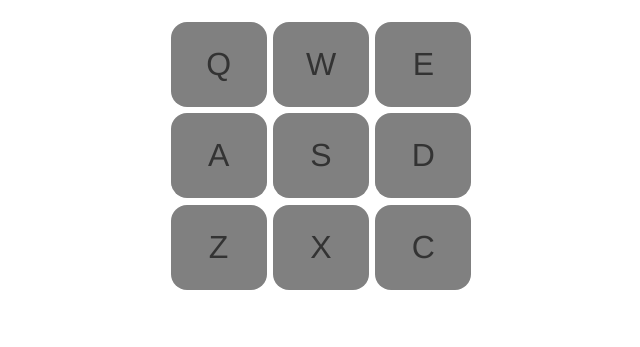
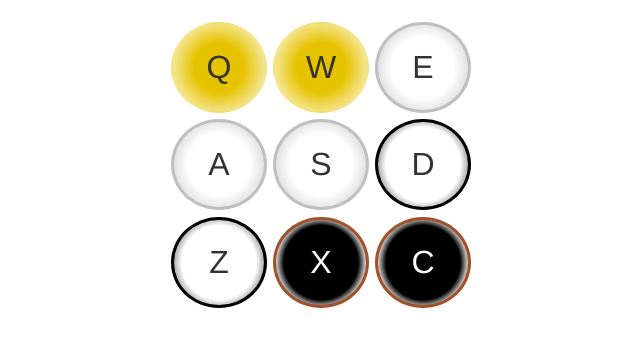
Before and after one commit to andrew-braun/fcc-drum-machine, a website built with Vite: page docs/index.html in a window 1280 px wide. Shown: the part 69-416 px from the top of the page, without its empty margins (319-959 px from the left). Built offline with nearby package versions, Linux system fonts and the light colour scheme.

Commit message:
build: Add drumhead changes to build

```diff
--- a/docs/style.css
+++ b/docs/style.css
@@ -31,16 +31,21 @@ p {
   position: relative;
   width: 2rem;
   margin: 0.2rem;
-  padding: 1.5rem 2rem;
-  border-radius: 1rem;
+  padding: 1.5rem 1.8rem;
+  border: 3px solid transparent;
+  border-radius: 50%;
   background: grey;
   text-align: center;
   font-size: 2rem;
   transition: transform 0.15s ease-out, border 0.15s ease-in-out;
 }
-.drum-pad-container .drum-pad:hover, .drum-pad-container .drum-pad:active, .drum-pad-container .drum-pad:focus {
+.drum-pad-container .drum-pad:hover, .drum-pad-container .drum-pad:focus {
   cursor: pointer;
-  transform: scale(1.05);
+  transform: scale(1.08);
+  border: 3px solid red;
+}
+.drum-pad-container .drum-pad:active {
+  transform: scale(0.92);
   border: 3px solid red;
 }
 .drum-pad-container .clip {
@@ -53,3 +58,33 @@ p {
   width: 2rem;
   height: 100%;
 }
+
+#open-hi-hat,
+#crash-cymbal {
+  background: radial-gradient(circle at center, #e6c300 40%, white);
+}
+
+#high-tom,
+#medium-tom,
+#low-tom {
+  border: 3px solid silver;
+  background: radial-gradient(circle at center, white 50%, silver);
+}
+#high-tom:hover,
+#medium-tom:hover,
+#low-tom:hover {
+  border: 3px solid red;
+}
+
+#low-snare,
+#high-snare {
+  border: 3px solid black;
+  background: radial-gradient(circle at center, white 60%, black);
+}
+
+#kick-drum,
+#bass-drum {
+  border: 3px solid sienna;
+  color: white;
+  background: radial-gradient(circle at center, black 60%, white 75%);
+}
```
